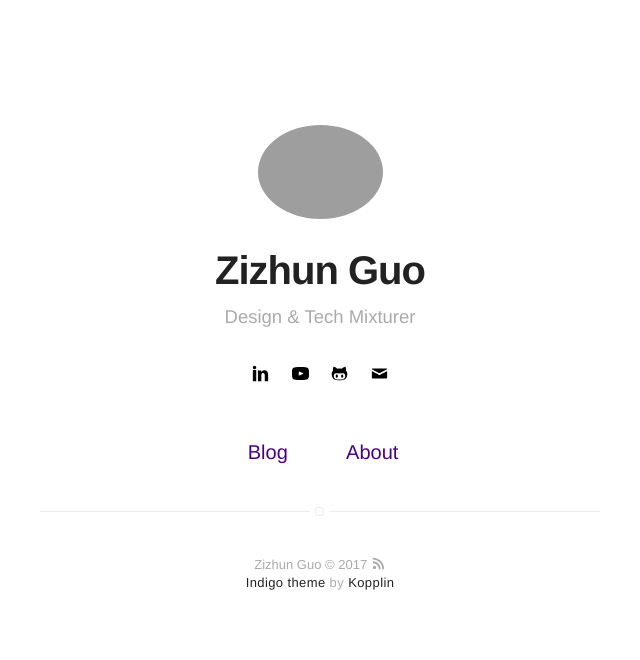
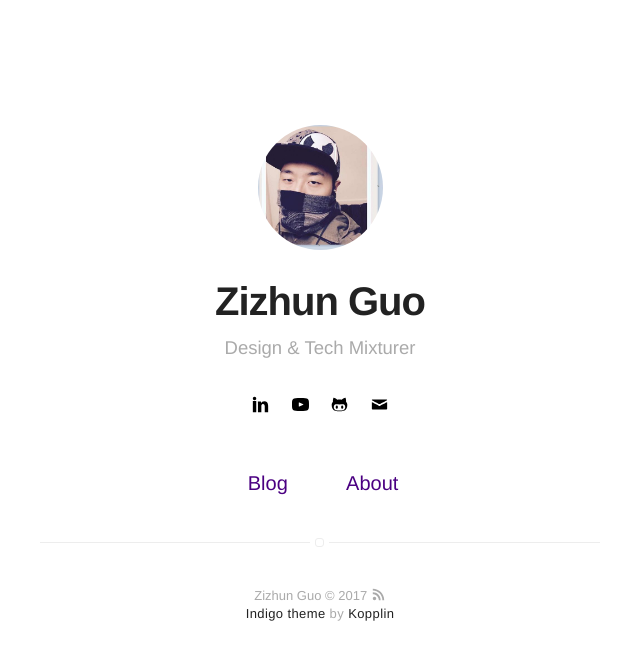
Before and after one commit to zizhGuo/zizhGuo.github.io, a Jekyll site: the page built from index.html, in a window 1280 px wide. Shown: the top 660 px of the page, without its empty margins (320-960 px from the left). Built offline with Jekyll 4.4.1, drawn with Linux system fonts in a browser that asks for light colours.

Commit message:
Update _config.yml

```diff
--- a/_config.yml
+++ b/_config.yml
@@ -7,7 +7,7 @@ description: A blog about me
 # if it's an external image, update below for true
 # better with square images
 external-image: false
-picture: http://40.media.tumblr.com/8ce2d72ee72cb84abfd7f490d6cdbeed/tumblr_njrnf6cqRN1qla6e4o1_1280.jpg
+picture: assets/images/profile.jpg
 
 # If you want to include your resume, set to true
 # and specify source (external or local).
```
